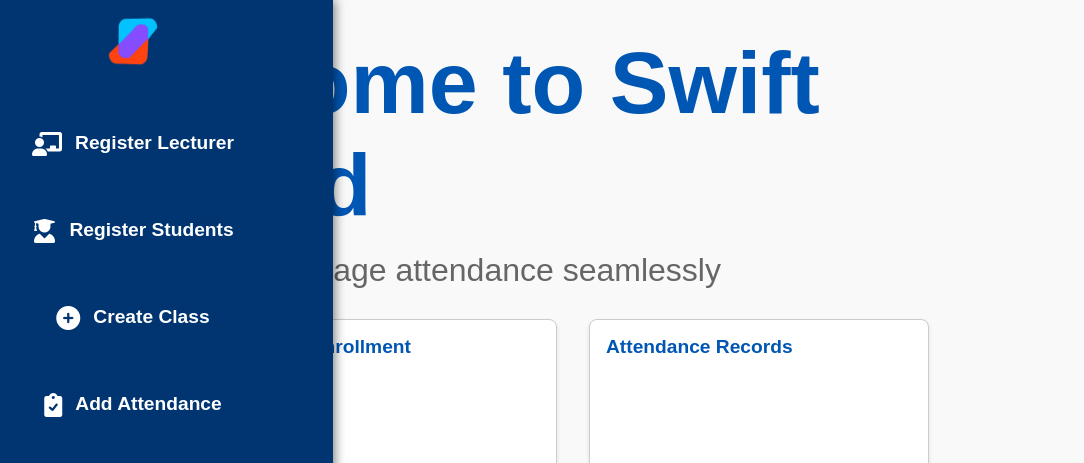
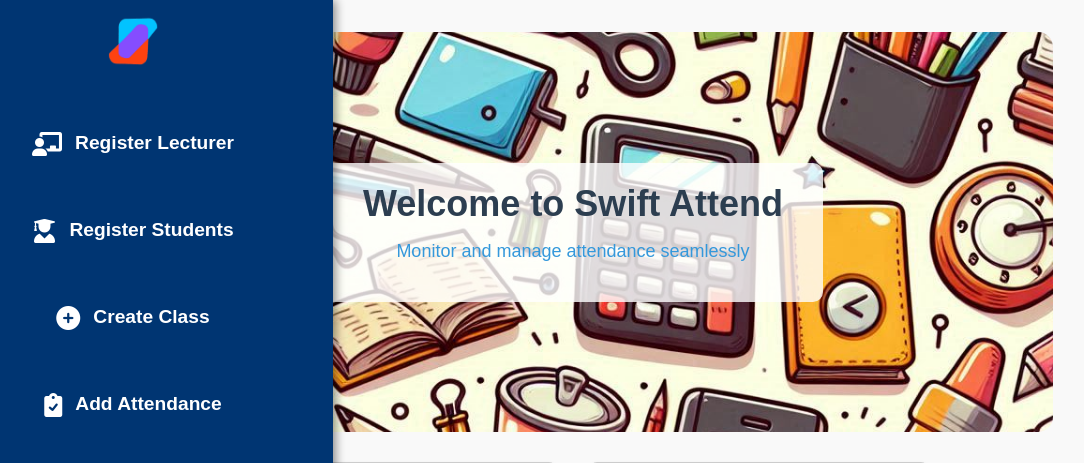
Before and after one commit to jasonlow2307/swiftAttend, a Flask app: template templates/index_lecturer.html in a window 1280 px wide. Shown: the top 463 px of the page, without its empty margins (67-1151 px from the left). Run offline with Flask 3, Linux system fonts and the light colour scheme; the template is opened without the code that fills it, so the values that code supplies are empty; a map, chart or similar area stays blank; some libraries are stand-ins or nearby versions.

Commit message:
Added welcome banner to index

```diff
--- a/templates/index_lecturer.html
+++ b/templates/index_lecturer.html
@@ -254,10 +254,38 @@
         }
 
         main h1 {
-            font-size: 5.5rem;
-            width: fit-content;
-            color: #0056b3;
-            animation: fadeInDown 1s ease-in-out;
+            font-size: 36px;
+            color: #2c3e50; /* Modern dark text color */
+            margin: 0 0 10px;
+            font-weight: 700;
+        }
+
+        .slogan {
+            font-size: 18px;
+            color: #3498db;
+            margin-bottom: 20px;
+        }
+
+        .welcome-banner {
+            background-image: url('../static/banners/stationeries_2.jpeg'); /* Set the image URL */
+            background-size: cover; /* Cover the entire container */
+            background-position: center; /* Center the image */
+            background-repeat: no-repeat; /* Prevent repetition */
+            height: 400px; /* Adjust the height as needed */
+            display: flex; /* Use flexbox for centering */
+            flex-direction: column; /* Align items vertically */
+            justify-content: center; /* Center items vertically */
+            align-items: center; /* Center items horizontally */
+            text-align: center; /* Center the text */
+            color: white; /* Light text color */
+            border-radius: 15px;;
+        }
+
+        .title-background {
+            background: rgba(255, 255, 255, 0.8); /* Semi-transparent overlay */
+            padding: 20px 40px;
+            border-radius: 10px;
+            text-align: center;
         }
 
         main p {
@@ -583,16 +611,24 @@
 
         @media (max-width: 426px) {
             main h1 {
-                font-size: 2.3rem;
-                margin-left: 40px;
+                font-size: 1.5rem;
             }
             main p {
                 font-size: 1.25rem;
             }
 
             .slogan {
-                margin-left: 40px;
+                font-size: 1rem;
             }
+
+            .welcome-banner {
+                margin-left: 15px;
+            }
+
+            .title-background {
+                width: 80%;
+            }
+
             nav {
                 width: 100%;
             }
@@ -668,8 +704,12 @@
     </nav>
     <div class="overlay"></div>
     <main>
-        <h1>Welcome to Swift Attend</h1>
-        <p class="slogan">Monitor and manage attendance seamlessly</p>
+        <div class="welcome-banner">
+            <div class="title-background">
+                <h1>Welcome to Swift Attend</h1>
+                <p class="slogan">Monitor and manage attendance seamlessly</p>
+            </div>
+        </div>
         <div class="dashboard">
             <div class="box">
                 <h2>Student Enrollment</h2>
```
Also changed, not shown: static/banners/stationeries_1.jpeg (renamed from static/banners/stationeries.jpeg), static/banners/stationeries_2.jpeg (added), static/banners/study_1.jpeg (added), static/banners/study_2.jpeg (added).
